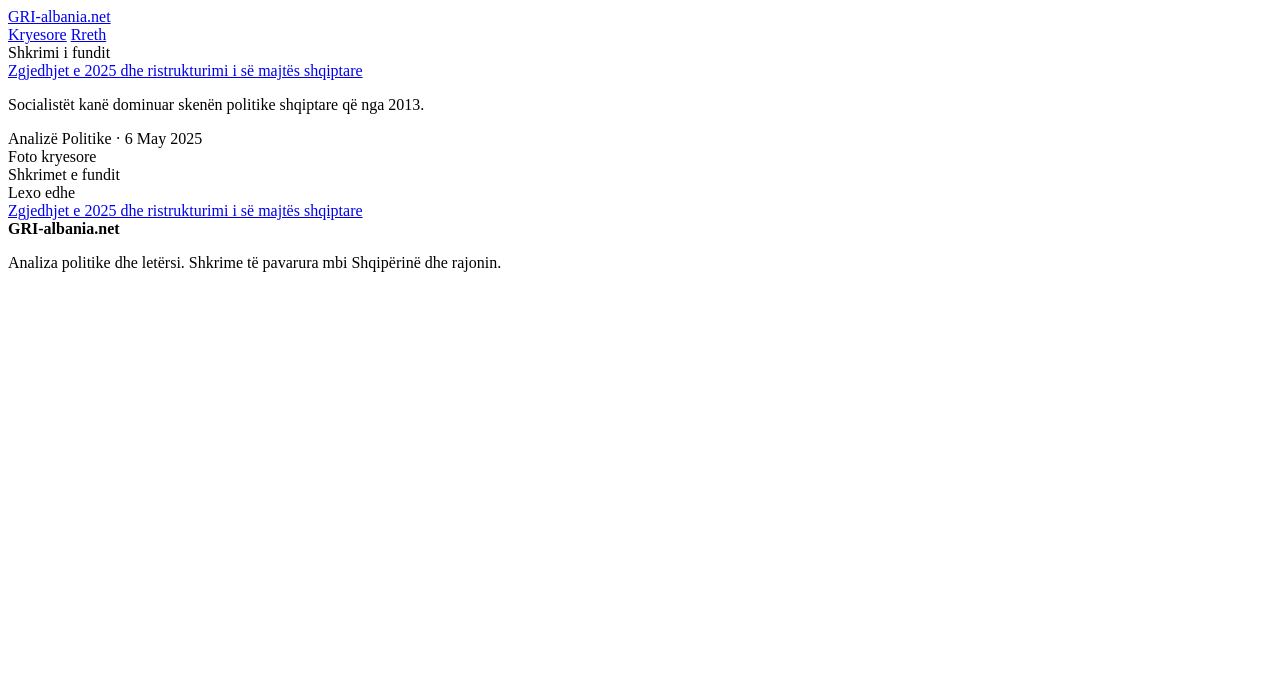
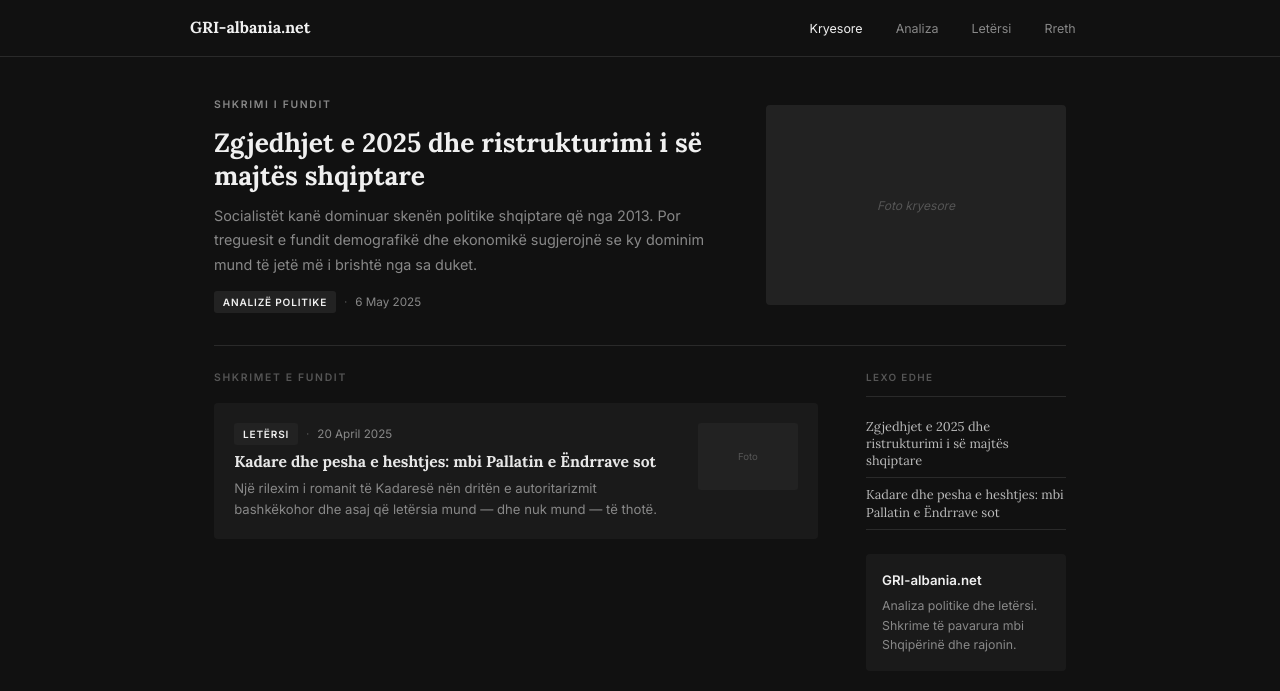
Before and after one commit to GitUser202666/gri-albania, a Jekyll site: the page built from index.html, in a window 1280 px wide. Shown: the top 691 px of the page. Built offline with Jekyll 4.4.1, drawn with Linux system fonts in a browser that asks for light colours.

Commit message:
add site files

```diff
--- a/_layouts/default.html
+++ b/_layouts/default.html
@@ -7,15 +7,20 @@
 <link rel="stylesheet" href="{{ '/assets/css/style.css' | relative_url }}">
 </head>
 <body>
+
 <header>
   <div class="header-inner">
     <a class="site-logo" href="{{ '/' | relative_url }}">GRI-albania.net</a>
     <nav>
-      <a href="{{ '/' | relative_url }}">Kryesore</a>
+      <a href="{{ '/' | relative_url }}" {% if page.url == '/' %}class="active"{% endif %}>Kryesore</a>
+      <a href="{{ '/analiza/' | relative_url }}" {% if page.category == 'Analizë Politike' %}class="active"{% endif %}>Analiza</a>
+      <a href="{{ '/letresi/' | relative_url }}" {% if page.category == 'Letërsi' %}class="active"{% endif %}>Letërsi</a>
       <a href="{{ '/rreth/' | relative_url }}">Rreth</a>
     </nav>
   </div>
 </header>
+
 {{ content }}
+
 </body>
 </html>
--- /dev/null
+++ b/_posts/2025-04-20-kadare-pallati-endrave.md
@@ -0,0 +1,20 @@
+---
+layout: post
+title: "Kadare dhe pesha e heshtjes: mbi Pallatin e Ëndrrave sot"
+date: 2025-04-20
+category: "Letërsi"
+published: true
+excerpt: "Një rilexim i romanit të Kadaresë nën dritën e autoritarizmit bashkëkohor dhe asaj që letërsia mund — dhe nuk mund — të thotë."
+---
+
+Një rilexim i romanit të Kadaresë nën dritën e autoritarizmit bashkëkohor dhe asaj që letërsia mund — dhe nuk mund — të thotë.
+
+"Pallati i Ëndrrave" mbetet ndoshta romani më i guximshëm i Kadaresë. Shkruar në kohën e diktaturës, ai flet për pushtetin absolut dhe mashtrimin institucional me një gjuhë alegorike që edhe sot rrëqeth.
+
+## Pse duhet rilexuar sot
+
+Romani nuk është vetëm dokument historik. Është paralajmërim. Mekanizmat e kontrollit që Kadare i përshkruan — interpretimi i ëndrrave si mjet survejimi, burokracia si instrument frike — janë struktura që ripërsëriten në forma të reja.
+
+> "Letërsia e madhe nuk plaket — ajo thjesht gjen lexues të rinj në çdo brez që ka nevojë për të."
+
+Kadare e dinte se çfarë po shkruante. Dhe e dinte se censori e dinte gjithashtu. Kjo tensioni i dyfishtë — shkruaj por mos e thuaj hapur — është vetë thelbi i romanit.
--- a/_posts/2025-05-06-zgjedhjet-2025.md
+++ b/_posts/2025-05-06-zgjedhjet-2025.md
@@ -4,11 +4,21 @@ title: "Zgjedhjet e 2025 dhe ristrukturimi i së majtës shqiptare"
 date: 2025-05-06
 category: "Analizë Politike"
 published: true
-excerpt: "Socialistët kanë dominuar skenën politike shqiptare që nga 2013."
+excerpt: "Socialistët kanë dominuar skenën politike shqiptare që nga 2013. Por treguesit e fundit demografikë dhe ekonomikë sugjerojnë se ky dominim mund të jetë më i brishtë nga sa duket."
 ---
 
 Socialistët kanë dominuar skenën politike shqiptare që nga 2013. Por treguesit e fundit demografikë dhe ekonomikë sugjerojnë se ky dominim mund të jetë më i brishtë nga sa duket.
 
+Çdo analizë serioze e politikës shqiptare duhet të fillojë me një fakt të thjeshtë: Partia Socialiste ka fituar tre zgjedhje radhazi me marzhe të konsiderueshme. Kjo nuk është rastësi. Është rezultat i një strategjie të qëllimshme që ka kombinuar investimet infrastrukturore me kontrollin e institucioneve dhe dobësimin sistematik të opozitës.
+
 ## Çfarë tregojnë të dhënat demografike
 
-Shqipëria po humbet popullsinë në mënyrë dramatike. Vendi ka humbur mbi 400,000 banorë vetëm gjatë dekadës së fundit.
+Shqipëria po humbet popullsinë në mënyrë dramatike. Sipas vlerësimeve të INSTAT, vendi ka humbur mbi 400,000 banorë vetëm gjatë dekadës së fundit. Kjo nuk është vetëm krizë demografike — është krizë elektorale. Emigrantët që largohen janë kryesisht të rinj urbanë, pikërisht profili i votuesit të pakënaqur me status quo-n.
+
+> "Nuk mund të analizosh zgjedhjet shqiptare pa kuptuar më parë se kush ka mbetur brenda kufijve të vendit."
+
+## Dobësia strukturore e opozitës
+
+PD mbetet e fragmentuar jo vetëm organizativisht, por edhe ideologjikisht. Mungesa e një platforme ekonomike koherente e lë opozitën pa rrënjë elektorale të qëndrueshme.
+
+Zgjedhjet e ardhshme do të jenë testim jo vetëm i partive, por i qëndrueshmërisë së vetë sistemit demokratik shqiptar.
--- /dev/null
+++ b/assets/css/style.css
@@ -0,0 +1,217 @@
+@import url('https://fonts.googleapis.com/css2?family=Lora:ital,wght@0,400;0,700;1,400&family=Inter:wght@300;400;500;600&display=swap');
+
+:root {
+  --bg: #111;
+  --bg2: #1a1a1a;
+  --bg3: #222;
+  --border: #2a2a2a;
+  --text: #f0f0f0;
+  --muted: #888;
+  --dim: #555;
+}
+
+* { box-sizing: border-box; margin: 0; padding: 0; }
+
+html { scroll-behavior: smooth; }
+
+body {
+  background: var(--bg);
+  color: var(--text);
+  font-family: 'Inter', sans-serif;
+  font-weight: 400;
+  font-size: 15px;
+  line-height: 1.6;
+}
+
+/* ── HEADER ── */
+header {
+  border-bottom: 1px solid var(--border);
+  background: var(--bg);
+  position: sticky; top: 0; z-index: 50;
+  padding: 0 1.5rem;
+}
+.header-inner {
+  max-width: 900px; margin: 0 auto;
+  display: flex; align-items: center;
+  justify-content: space-between; height: 56px;
+}
+.site-logo {
+  font-family: 'Lora', serif;
+  font-size: 1rem; font-weight: 700;
+  color: var(--text); text-decoration: none;
+}
+nav a {
+  font-size: 0.78rem; color: var(--muted);
+  text-decoration: none; padding: 0 0.9rem;
+  transition: color 0.15s;
+}
+nav a:hover, nav a.active { color: var(--text); }
+
+/* ── CONTAINER ── */
+.container {
+  max-width: 900px;
+  margin: 0 auto;
+  padding: 0 1.5rem;
+}
+
+/* ── FEATURED ── */
+.featured {
+  padding: 2.5rem 0 2rem;
+  border-bottom: 1px solid var(--border);
+  display: grid;
+  grid-template-columns: 1fr 300px;
+  gap: 2.5rem; align-items: center;
+}
+.feat-label {
+  font-size: 0.65rem; font-weight: 600;
+  letter-spacing: 0.16em; text-transform: uppercase;
+  color: var(--muted); margin-bottom: 0.8rem;
+}
+.feat-title {
+  font-family: 'Lora', serif;
+  font-size: 1.65rem; font-weight: 700;
+  line-height: 1.22; color: var(--text);
+  text-decoration: none; display: block;
+  margin-bottom: 0.8rem; transition: opacity 0.15s;
+}
+.feat-title:hover { opacity: 0.7; }
+.feat-excerpt {
+  font-size: 0.9rem; color: var(--muted);
+  line-height: 1.7; margin-bottom: 0.9rem;
+}
+.feat-img {
+  width: 100%; aspect-ratio: 3/2;
+  background: var(--bg3); border-radius: 4px;
+  overflow: hidden;
+  display: flex; align-items: center; justify-content: center;
+  color: var(--dim); font-size: 0.75rem; font-style: italic;
+}
+.feat-img img { width: 100%; height: 100%; object-fit: cover; }
+
+/* ── POST META ── */
+.post-meta {
+  display: flex; align-items: center; gap: 0.5rem;
+  font-size: 0.73rem; color: var(--muted);
+}
+.cat-badge {
+  font-size: 0.63rem; font-weight: 600;
+  letter-spacing: 0.08em; text-transform: uppercase;
+  color: var(--text); background: var(--bg3);
+  padding: 0.18rem 0.55rem; border-radius: 3px;
+}
+.dot { color: var(--dim); }
+
+/* ── CONTENT WRAP ── */
+.content-wrap {
+  display: grid;
+  grid-template-columns: 1fr 200px;
+  gap: 3rem; padding: 1.5rem 0 4rem;
+}
+
+/* ── LIST SECTION ── */
+.list-label {
+  font-size: 0.65rem; font-weight: 600;
+  letter-spacing: 0.16em; text-transform: uppercase;
+  color: var(--dim); margin-bottom: 1rem;
+}
+.post-cards { display: flex; flex-direction: column; gap: 0.5rem; }
+.post-card {
+  display: grid; grid-template-columns: 1fr 100px;
+  gap: 1.2rem; align-items: start;
+  padding: 1.2rem; background: var(--bg2);
+  border-radius: 4px; text-decoration: none; color: inherit;
+  transition: background 0.15s; border: 1px solid transparent;
+}
+.post-card:hover { background: var(--bg3); border-color: var(--border); }
+.post-card-title {
+  font-family: 'Lora', serif;
+  font-size: 0.98rem; font-weight: 700;
+  line-height: 1.35; color: #e8e8e8; margin-bottom: 0.35rem;
+}
+.post-card-excerpt {
+  font-size: 0.82rem; color: var(--muted); line-height: 1.55;
+  display: -webkit-box; -webkit-line-clamp: 2;
+  -webkit-box-orient: vertical; overflow: hidden;
+}
+.post-card-img {
+  width: 100px; aspect-ratio: 3/2;
+  background: var(--bg3); border-radius: 3px;
+  overflow: hidden; display: flex; align-items: center;
+  justify-content: center; font-size: 0.6rem; color: var(--dim);
+}
+.post-card-img img { width: 100%; height: 100%; object-fit: cover; }
+
+/* ── SIDEBAR ── */
+.sidebar-label {
+  font-size: 0.62rem; font-weight: 600;
+  letter-spacing: 0.14em; text-transform: uppercase;
+  color: var(--dim); margin-bottom: 0.8rem;
+  padding-bottom: 0.6rem; border-bottom: 1px solid var(--border);
+}
+.sidebar-link {
+  display: block; font-size: 0.8rem; color: #bbb;
+  text-decoration: none; padding: 0.5rem 0;
+  border-bottom: 1px solid var(--border);
+  font-family: 'Lora', serif; line-height: 1.35;
+  transition: color 0.15s;
+}
+.sidebar-link:hover { color: var(--text); }
+.about-box {
+  margin-top: 1.5rem; padding: 1rem;
+  background: var(--bg2); border-radius: 4px;
+}
+.about-box strong { display: block; font-size: 0.83rem; color: var(--text); margin-bottom: 0.3rem; }
+.about-box p { font-size: 0.77rem; color: var(--muted); line-height: 1.6; }
+
+/* ── ARTICLE ── */
+.art-wrap { max-width: 700px; margin: 0 auto; padding: 2.5rem 1.5rem 5rem; }
+.back-link {
+  display: inline-flex; align-items: center; gap: 0.35rem;
+  font-size: 0.78rem; color: var(--muted);
+  text-decoration: none; margin-bottom: 2rem;
+  transition: color 0.15s;
+}
+.back-link:hover { color: var(--text); }
+.art-eyebrow {
+  display: flex; align-items: center; gap: 0.6rem;
+  margin-bottom: 1rem;
+}
+h1.art-title {
+  font-family: 'Lora', serif;
+  font-size: clamp(1.5rem, 3.5vw, 2.2rem);
+  font-weight: 700; line-height: 1.2;
+  color: var(--text); margin-bottom: 1.5rem;
+}
+.art-hero {
+  width: 100%; aspect-ratio: 16/9;
+  background: var(--bg3); border-radius: 4px;
+  overflow: hidden; margin-bottom: 2rem;
+  display: flex; align-items: center; justify-content: center;
+  color: var(--dim); font-size: 0.78rem;
+}
+.art-hero img { width: 100%; height: 100%; object-fit: cover; }
+.art-body { border-top: 1px solid var(--border); padding-top: 1.8rem; }
+.art-body p {
+  font-family: 'Lora', serif;
+  font-size: 1.05rem; line-height: 1.88;
+  color: #ccc; margin-bottom: 1.5rem;
+}
+.art-body h2 {
+  font-family: 'Lora', serif;
+  font-size: 1.2rem; font-weight: 700;
+  color: var(--text); margin: 2rem 0 0.8rem;
+}
+.art-body blockquote {
+  margin: 2rem 0; padding: 0 0 0 1.2rem;
+  border-left: 2px solid var(--muted);
+}
+.art-body blockquote p { color: #aaa; font-style: italic; }
+
+/* ── RESPONSIVE ── */
+@media (max-width: 700px) {
+  .featured { grid-template-columns: 1fr; }
+  .feat-img { display: none; }
+  .content-wrap { grid-template-columns: 1fr; }
+  .pub-sidebar { display: none; }
+  nav a { padding: 0 0.5rem; }
+}
```
Also changed, not shown: _layouts/post.html (added, +27 -0 lines).
